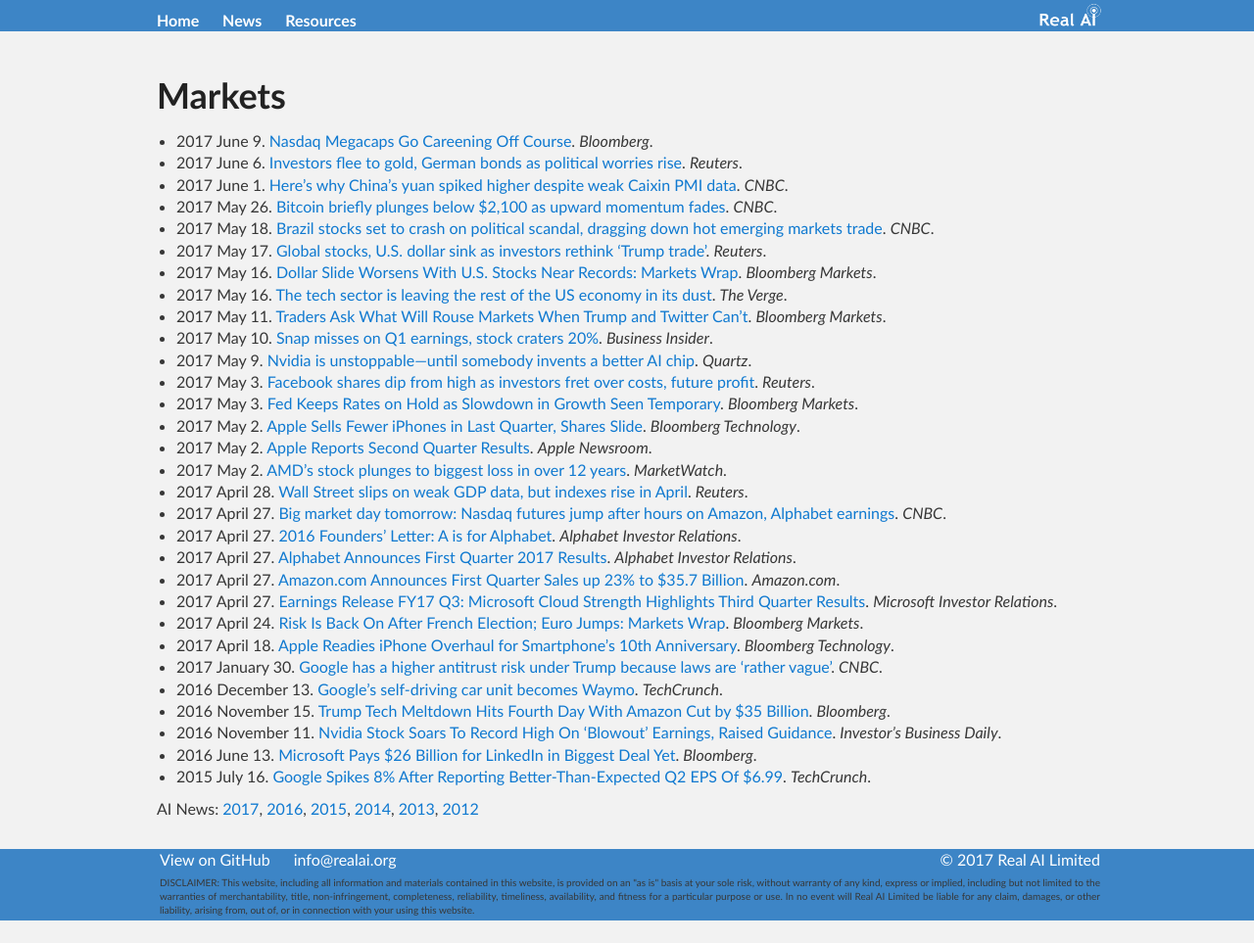
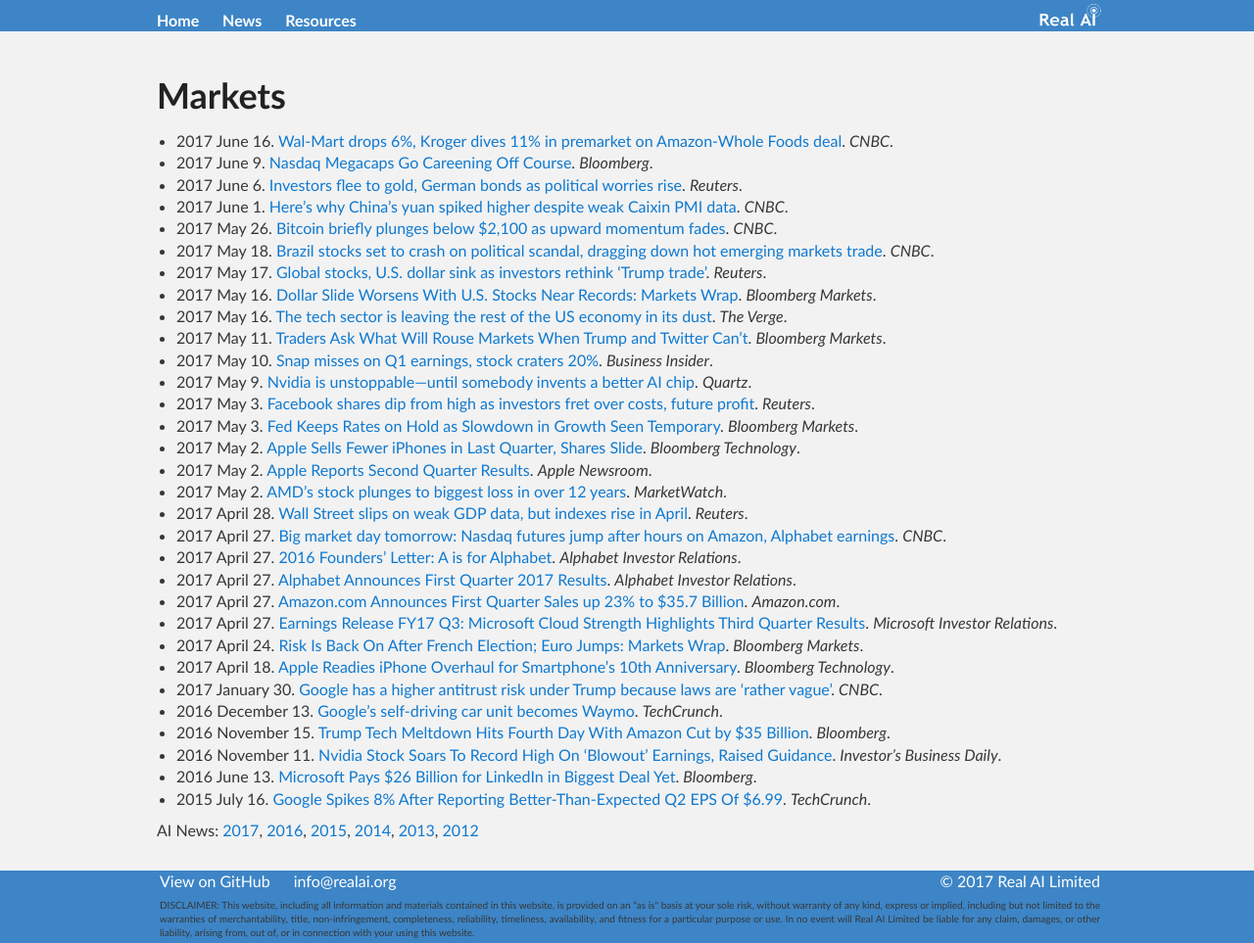
Before and after one commit to Tonywuhk/realai.org, a Jekyll site: the page built from news/markets.md, in a window 1280 px wide. Shown: the whole page at 98% size. Built offline with Jekyll 4.4.1, drawn with Linux system fonts in a browser that asks for light colours; our own code applies the rules of GitHub Pages for plain Markdown files; comment, search, counter and statistics services are not loaded; the repository's description, which GitHub fills in, is left out; before the commit the page ends 940 px from its top, so only the background shows below that.

Commit message:
Update markets.md

```diff
--- a/news/markets.md
+++ b/news/markets.md
@@ -3,6 +3,7 @@
 ---
 # Markets
 
+* 2017 June 16. [Wal-Mart drops 6%, Kroger dives 11% in premarket on Amazon-Whole Foods deal](http://www.cnbc.com/2017/06/16/wal-mart-drops-4-percent-kroger-dives-12-percent-in-premarket-on-amazon-whole-foods-deal.html). *CNBC*.
 * 2017 June 9. [Nasdaq Megacaps Go Careening Off Course](https://www.bloomberg.com/news/articles/2017-06-09/megacap-tech-stumbling-to-worst-day-verus-dow-in-seven-months). *Bloomberg*.
 * 2017 June 6. [Investors flee to gold, German bonds as political worries rise](https://www.reuters.com/article/us-global-markets-idUSKBN18X02T). *Reuters*.
 * 2017 June 1. [Here’s why China’s yuan spiked higher despite weak Caixin PMI data](http://www.cnbc.com/2017/06/01/heres-why-chinas-yuan-spiked-higher-despite-weak-caixin-pmi-data.html). *CNBC*.
```
